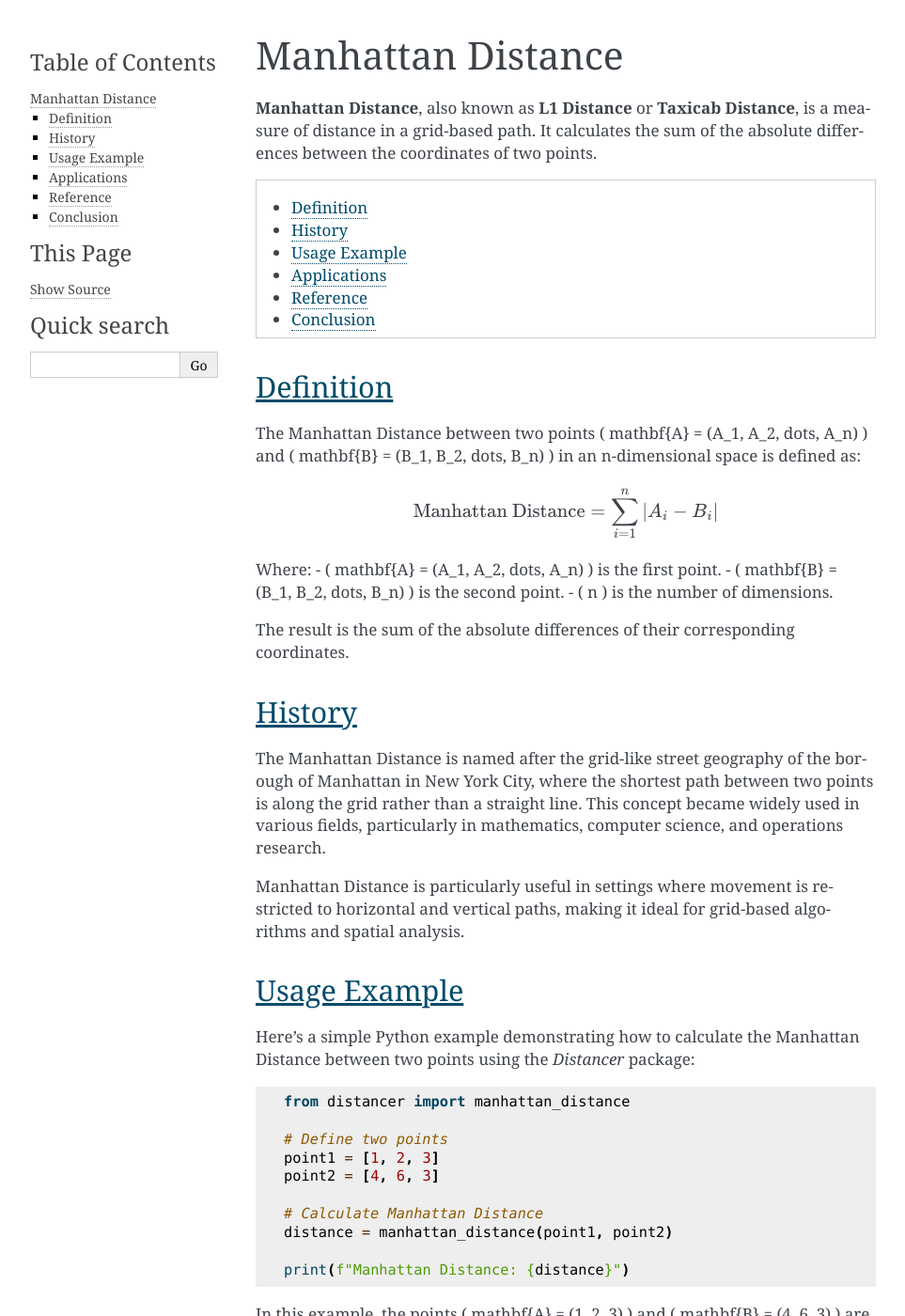
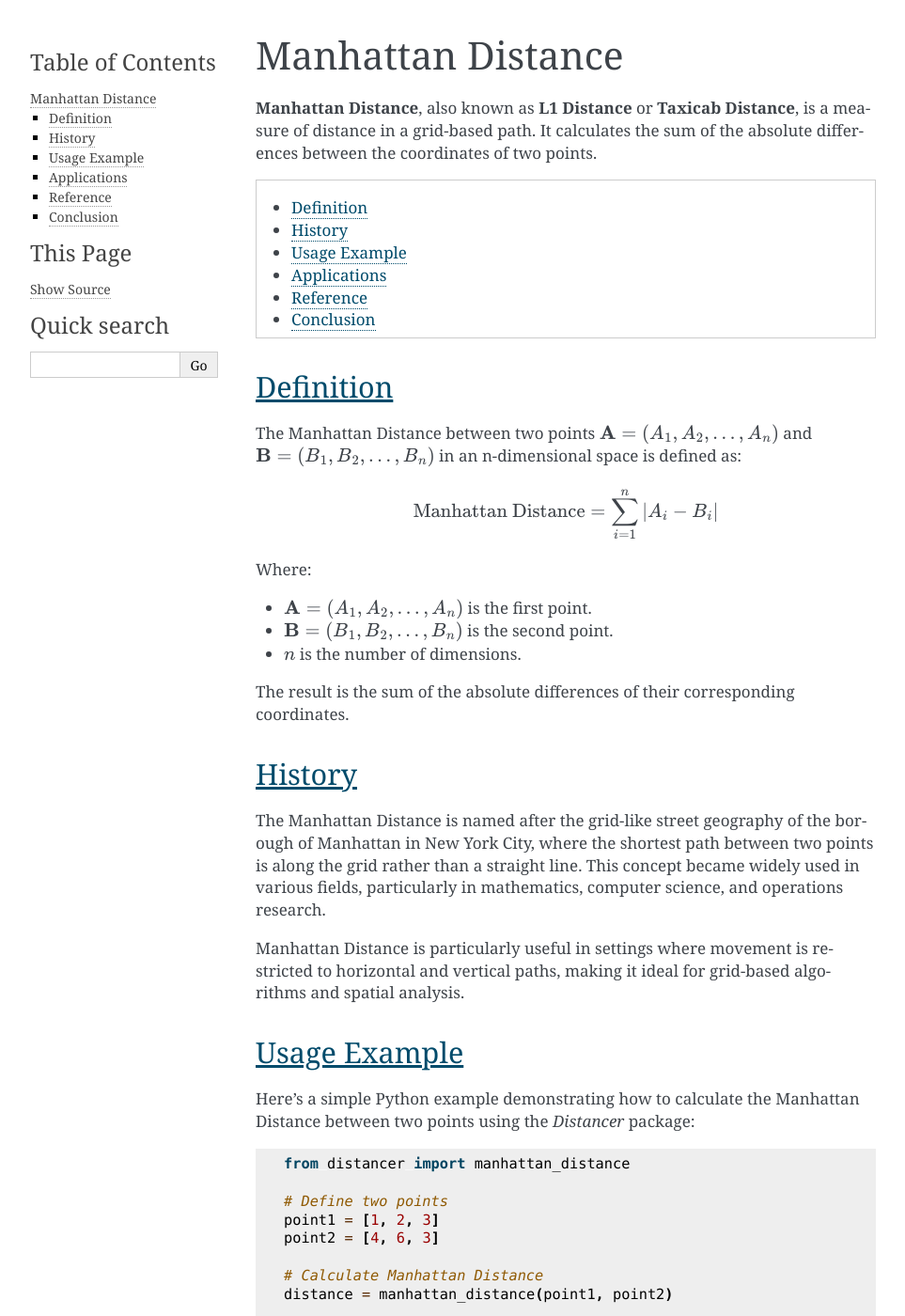
Before and after one commit to ym001/distancia, a Sphinx documentation site: the page built from docs/manhattan.rst, in a window 1280 px wide and 1400 px high. Shown: the whole window at 94% size, without its empty margins (148-1111 px from the left). Built offline with Sphinx 7.4.7, drawn with Linux system fonts in a browser that asks for light colours; pages that are not in the unit, such as notebooks, are missing from menus; some of the changed lines change nothing that is shown; some of the changed text lies outside the part shown.

Commit message:
Update manhattan.rst

```diff
--- a/docs/manhattan.rst
+++ b/docs/manhattan.rst
@@ -10,16 +10,19 @@ Manhattan Distance
 Definition
 ----------
 
-The Manhattan Distance between two points \( \mathbf{A} = (A_1, A_2, \dots, A_n) \) and \( \mathbf{B} = (B_1, B_2, \dots, B_n) \) in an n-dimensional space is defined as:
+The Manhattan Distance between two points :math:`\mathbf{A} = (A_1, A_2, \dots, A_n)` and :math:`\mathbf{B} = (B_1, B_2, \dots, B_n)` in an n-dimensional space is defined as:
 
 .. math::
 
    \text{Manhattan Distance} = \sum_{i=1}^{n} |A_i - B_i|
 
 Where:
-- \( \mathbf{A} = (A_1, A_2, \dots, A_n) \) is the first point.
-- \( \mathbf{B} = (B_1, B_2, \dots, B_n) \) is the second point.
-- \( n \) is the number of dimensions.
+
+- :math:`\mathbf{A} = (A_1, A_2, \dots, A_n)` is the first point.
+
+- :math:`\mathbf{B} = (B_1, B_2, \dots, B_n)` is the second point.
+
+- :math:`n` is the number of dimensions.
 
 The result is the sum of the absolute differences of their corresponding coordinates.
 
@@ -48,7 +51,7 @@ Here's a simple Python example demonstrating how to calculate the Manhattan Dist
 
     print(f"Manhattan Distance: {distance}")
 
-In this example, the points \( \mathbf{A} = (1, 2, 3) \) and \( \mathbf{B} = (4, 6, 3) \) are compared. The Manhattan Distance between these points is calculated and printed.
+In this example, the points :math:`\mathbf{A} = (1, 2, 3)` and :math:`\mathbf{B} = (4, 6, 3)` are compared. The Manhattan Distance between these points is calculated and printed.
 
 Applications
 ------------
```
